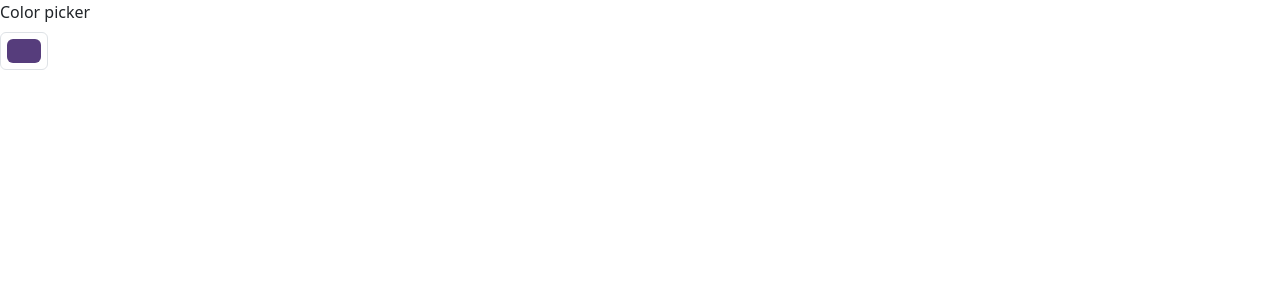
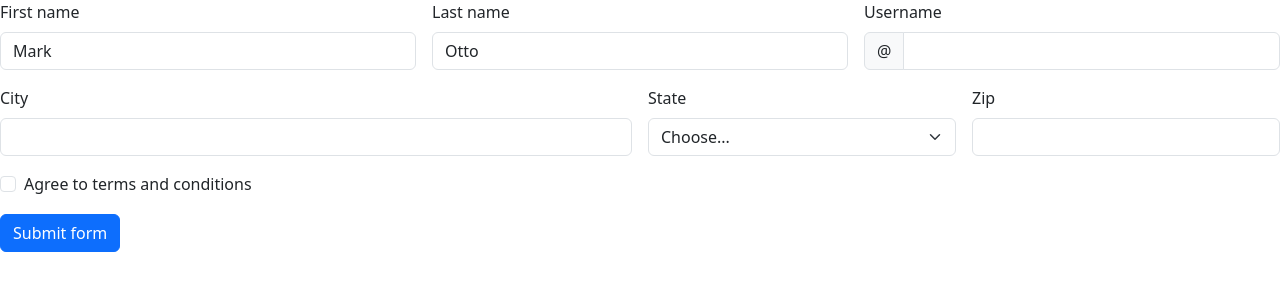
Before and after one commit to malaikaiqbal267/bootstrap, a plain HTML site: page 3-forms.html in a window 1280 px wide. Drawn offline with nearby package versions, Linux system fonts and the light colour scheme.

Commit message:
done with the forms

```diff
--- a/3-forms.html
+++ b/3-forms.html
@@ -13,7 +13,71 @@
 <div id="passwordHelpBlock" class="form-text">
   Your password must be 8-20 characters long, contain letters and numbers, and must not contain spaces, special characters, or emoji.
 </div> -->
-<label for="exampleColorInput" class="form-label">Color picker</label>
-<input type="color" class="form-control form-control-color" id="exampleColorInput" value="#563d7c" title="Choose your color">
+<!-- <label for="exampleColorInput" class="form-label">Color picker</label>
+<input type="color" class="form-control form-control-color" id="exampleColorInput" value="#563d7c" title="Choose your color"> -->
+<form class="row g-3 needs-validation" novalidate>
+    <div class="col-md-4">
+      <label for="validationCustom01" class="form-label">First name</label>
+      <input type="text" class="form-control" id="validationCustom01" value="Mark" required>
+      <div class="valid-feedback">
+        Looks good!
+      </div>
+    </div>
+    <div class="col-md-4">
+      <label for="validationCustom02" class="form-label">Last name</label>
+      <input type="text" class="form-control" id="validationCustom02" value="Otto" required>
+      <div class="valid-feedback">
+        Looks good!
+      </div>
+    </div>
+    <div class="col-md-4">
+      <label for="validationCustomUsername" class="form-label">Username</label>
+      <div class="input-group has-validation">
+        <span class="input-group-text" id="inputGroupPrepend">@</span>
+        <input type="text" class="form-control" id="validationCustomUsername" aria-describedby="inputGroupPrepend" required>
+        <div class="invalid-feedback">
+          Please choose a username.
+        </div>
+      </div>
+    </div>
+    <div class="col-md-6">
+      <label for="validationCustom03" class="form-label">City</label>
+      <input type="text" class="form-control" id="validationCustom03" required>
+      <div class="invalid-feedback">
+        Please provide a valid city.
+      </div>
+    </div>
+    <div class="col-md-3">
+      <label for="validationCustom04" class="form-label">State</label>
+      <select class="form-select" id="validationCustom04" required>
+        <option selected disabled value="">Choose...</option>
+        <option>...</option>
+      </select>
+      <div class="invalid-feedback">
+        Please select a valid state.
+      </div>
+    </div>
+    <div class="col-md-3">
+      <label for="validationCustom05" class="form-label">Zip</label>
+      <input type="text" class="form-control" id="validationCustom05" required>
+      <div class="invalid-feedback">
+        Please provide a valid zip.
+      </div>
+    </div>
+    <div class="col-12">
+      <div class="form-check">
+        <input class="form-check-input" type="checkbox" value="" id="invalidCheck" required>
+        <label class="form-check-label" for="invalidCheck">
+          Agree to terms and conditions
+        </label>
+        <div class="invalid-feedback">
+          You must agree before submitting.
+        </div>
+      </div>
+    </div>
+    <div class="col-12">
+      <button class="btn btn-primary" type="submit">Submit form</button>
+    </div>
+  </form>
 </body>
 </html>
```
